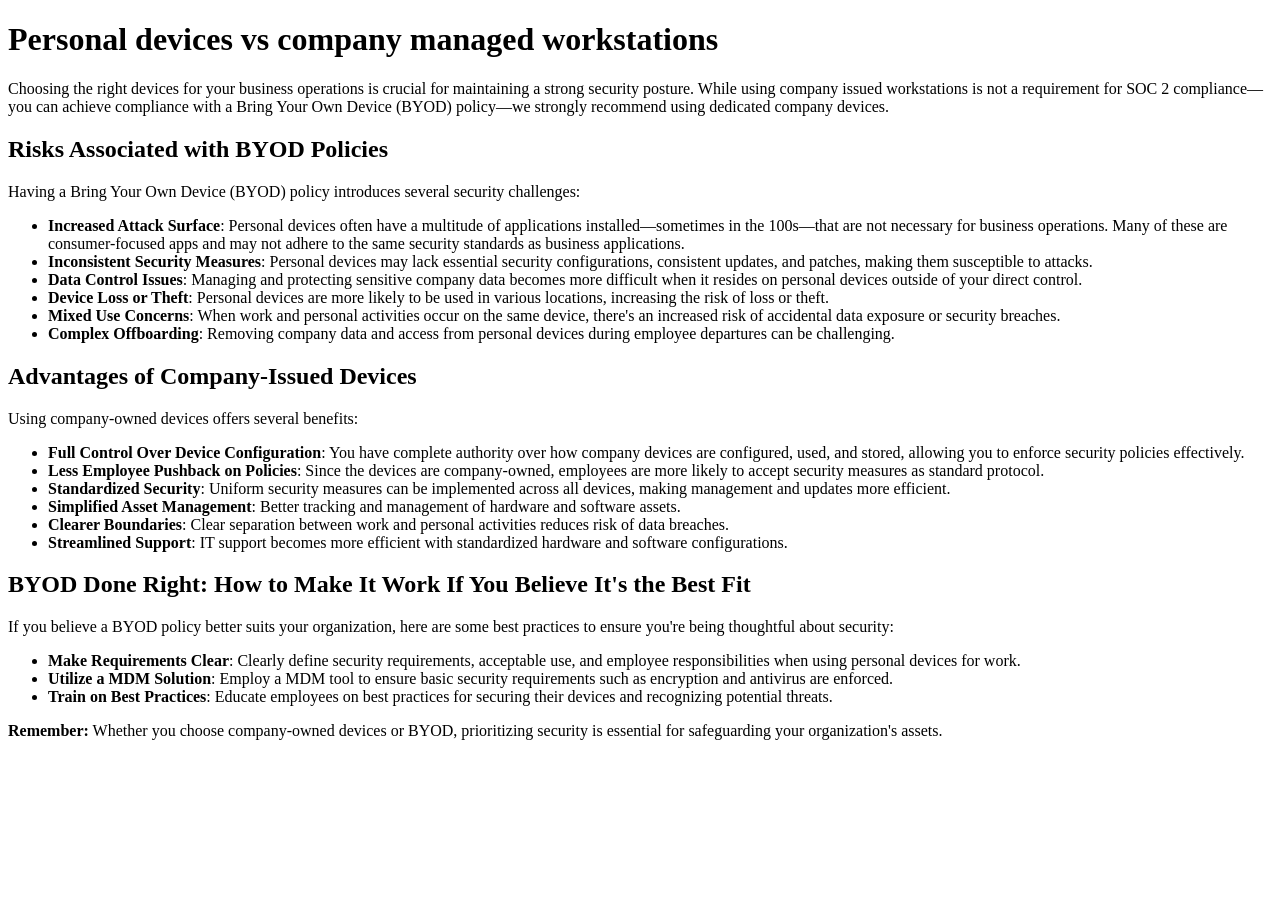
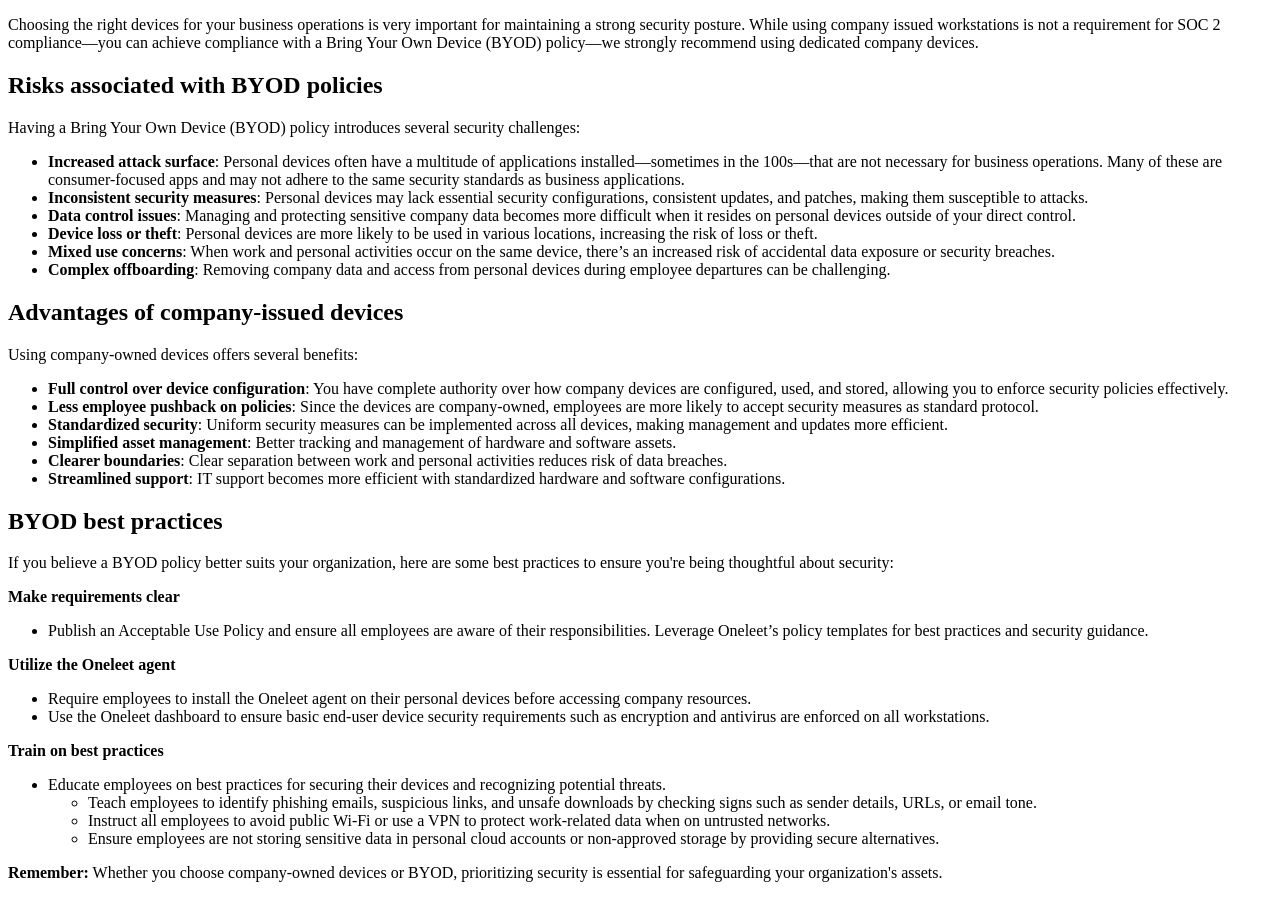
Before and after one commit to Oneleet/oneleet-docs, a Next.js app: page /guides/personal-vs-company-workstations in a window 1280 px wide. Before the commit the page ends 800 px from the top, so only its background shows below. Built offline with nearby package versions, Linux system fonts and the light colour scheme.

Commit message:
Formatting fixes, updated copy and images

```diff
--- a/pages/guides/personal-vs-company-workstations.mdx
+++ b/pages/guides/personal-vs-company-workstations.mdx
@@ -1,35 +1,45 @@
-# Personal devices vs company managed workstations
+Choosing the right devices for your business operations is very important for maintaining a strong security posture. While using company issued workstations is not a requirement for SOC 2 compliance—you can achieve compliance with a Bring Your Own Device (BYOD) policy—we strongly recommend using dedicated company devices.
 
-Choosing the right devices for your business operations is crucial for maintaining a strong security posture. While using company issued workstations is not a requirement for SOC 2 compliance—you can achieve compliance with a Bring Your Own Device (BYOD) policy—we strongly recommend using dedicated company devices.
-
-## Risks Associated with BYOD Policies
+## **Risks associated with BYOD policies**
 
 Having a Bring Your Own Device (BYOD) policy introduces several security challenges:
 
-- **Increased Attack Surface**: Personal devices often have a multitude of applications installed—sometimes in the 100s—that are not necessary for business operations. Many of these are consumer-focused apps and may not adhere to the same security standards as business applications.
-- **Inconsistent Security Measures**: Personal devices may lack essential security configurations, consistent updates, and patches, making them susceptible to attacks.
-- **Data Control Issues**: Managing and protecting sensitive company data becomes more difficult when it resides on personal devices outside of your direct control.
-- **Device Loss or Theft**: Personal devices are more likely to be used in various locations, increasing the risk of loss or theft.
-- **Mixed Use Concerns**: When work and personal activities occur on the same device, there's an increased risk of accidental data exposure or security breaches.
-- **Complex Offboarding**: Removing company data and access from personal devices during employee departures can be challenging.
+- **Increased attack surface**: Personal devices often have a multitude of applications installed—sometimes in the 100s—that are not necessary for business operations. Many of these are consumer-focused apps and may not adhere to the same security standards as business applications.
+- **Inconsistent security measures**: Personal devices may lack essential security configurations, consistent updates, and patches, making them susceptible to attacks.
+- **Data control issues**: Managing and protecting sensitive company data becomes more difficult when it resides on personal devices outside of your direct control.
+- **Device loss or theft**: Personal devices are more likely to be used in various locations, increasing the risk of loss or theft.
+- **Mixed use concerns**: When work and personal activities occur on the same device, there’s an increased risk of accidental data exposure or security breaches.
+- **Complex offboarding**: Removing company data and access from personal devices during employee departures can be challenging.
 
-## Advantages of Company-Issued Devices
+## **Advantages of company-issued devices**
 
 Using company-owned devices offers several benefits:
 
-- **Full Control Over Device Configuration**: You have complete authority over how company devices are configured, used, and stored, allowing you to enforce security policies effectively.
-- **Less Employee Pushback on Policies**: Since the devices are company-owned, employees are more likely to accept security measures as standard protocol.
-- **Standardized Security**: Uniform security measures can be implemented across all devices, making management and updates more efficient.
-- **Simplified Asset Management**: Better tracking and management of hardware and software assets.
-- **Clearer Boundaries**: Clear separation between work and personal activities reduces risk of data breaches.
-- **Streamlined Support**: IT support becomes more efficient with standardized hardware and software configurations.
+- **Full control over device configuration**: You have complete authority over how company devices are configured, used, and stored, allowing you to enforce security policies effectively.
+- **Less employee pushback on policies**: Since the devices are company-owned, employees are more likely to accept security measures as standard protocol.
+- **Standardized security**: Uniform security measures can be implemented across all devices, making management and updates more efficient.
+- **Simplified asset management**: Better tracking and management of hardware and software assets.
+- **Clearer boundaries**: Clear separation between work and personal activities reduces risk of data breaches.
+- **Streamlined support**: IT support becomes more efficient with standardized hardware and software configurations.
 
-## **BYOD Done Right: How to Make It Work If You Believe It's the Best Fit**
+## **BYOD best practices**
 
 If you believe a BYOD policy better suits your organization, here are some best practices to ensure you're being thoughtful about security:
 
-- **Make Requirements Clear**: Clearly define security requirements, acceptable use, and employee responsibilities when using personal devices for work.
-- **Utilize a MDM Solution**: Employ a MDM tool to ensure basic security requirements such as encryption and antivirus are enforced.
-- **Train on Best Practices**: Educate employees on best practices for securing their devices and recognizing potential threats.
+**Make requirements clear**
+
+- Publish an Acceptable Use Policy and ensure all employees are aware of their responsibilities. Leverage Oneleet’s policy templates for best practices and security guidance.
+
+**Utilize the Oneleet agent**
+
+- Require employees to install the Oneleet agent on their personal devices before accessing company resources.
+- Use the Oneleet dashboard to ensure basic end-user device security requirements such as encryption and antivirus are enforced on all workstations.
+
+**Train on best practices**
+
+- Educate employees on best practices for securing their devices and recognizing potential threats.
+    - Teach employees to identify phishing emails, suspicious links, and unsafe downloads by checking signs such as sender details, URLs, or email tone.
+    - Instruct all employees to avoid public Wi-Fi or use a VPN to protect work-related data when on untrusted networks.
+    - Ensure employees are not storing sensitive data in personal cloud accounts or non-approved storage by providing secure alternatives.
 
 **Remember:** Whether you choose company-owned devices or BYOD, prioritizing security is essential for safeguarding your organization's assets.
```
Also changed, not shown: pages/guides/marketing-your-security.mdx (+61 -88 lines), public/marketing/soc2-1.png (added), public/marketing/soc2.png (added).
